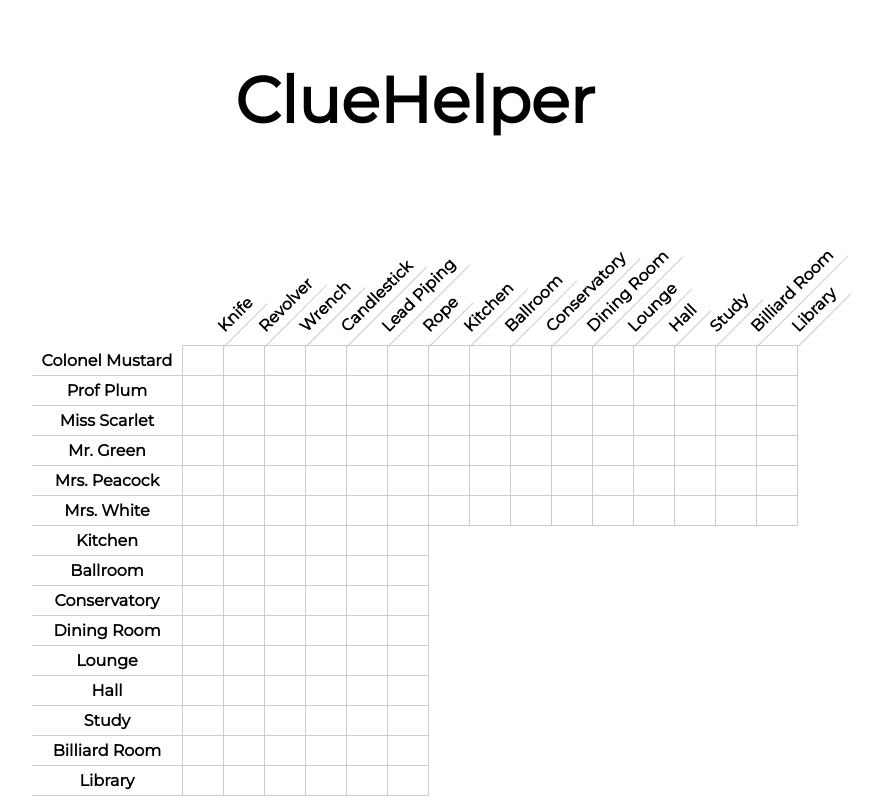
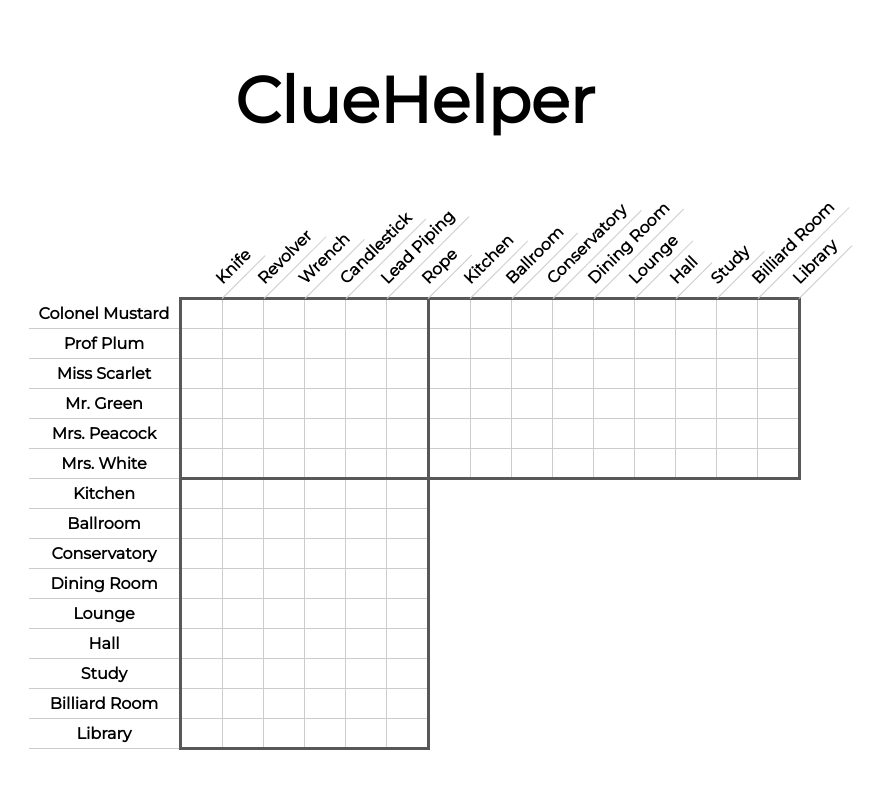
Before and after one commit to Jshhhh/ClueHelper, a React app: page / in a window 1280 px wide. Shown: the whole page, without its empty margins (225-1108 px from the left). Built offline with nearby package versions, Linux system fonts and the light colour scheme; the HTML template or start-up script is replaced by a standard one.

Commit message:
Edits keys on cells

```diff
--- a/src/components/App.jsx
+++ b/src/components/App.jsx
@@ -4,22 +4,13 @@ import { connect } from 'react-redux';
 import Board from './Board';
 import './App.scss';
 
-const mapStateToProps = state => {
-    return {
-        newValue: state.playerName
-    }
-};
-
-class App extends Component {
-
-    render() {
-        return (
-            <section>
-                <h1 className="title">ClueHelper</h1>
-                <Board></Board>
-            </section>
-        )
-    }
+const App = () => {
+    return (
+        <section>
+            <h1 className="title">ClueHelper</h1>
+            <Board></Board>
+        </section>
+    );
 }
 
-export default connect(mapStateToProps)(App);
+export default connect()(App);
--- a/src/components/App.scss
+++ b/src/components/App.scss
@@ -1,5 +1,5 @@
 .title {
     width: fit-content;
-    margin-bottom: 4rem;
+    margin-bottom: 1rem;
     font-size: 4rem;
 }
--- a/src/components/Board.jsx
+++ b/src/components/Board.jsx
@@ -25,12 +25,12 @@ const Board = (props) => {
             </thead>
             <tbody>
                 {
-                    props.players.map(player=> {
+                    props.players.map((player, index) => {
                         return (
                             <tr key={player}>
                                 <th className='row-header'>{player}</th>
-                                {props.weapons.map((e, i) => <td key={e + i}></td>)}
-                                {props.rooms.map((e, i) => <td key={e + i}></td>)}
+                                {props.weapons.map((e, i) => <td key={`${index}${i}`} ></td>)}
+                                {props.rooms.map((e, i) => <td key={`${index}${i}`} ></td>)}
                             </tr>
                         );
                     })
@@ -40,7 +40,7 @@ const Board = (props) => {
                         return (
                             <tr key={room + 'Col'}>
                                 <th className='row-header'>{room}</th>
-                                {props.weapons.map(e => <td key={e + 'row2'}></td>)}
+                                {props.weapons.map(e => <td key={e + 'row2'} ></td>)}
                             </tr>
                         );
                     })
--- a/src/main.scss
+++ b/src/main.scss
@@ -1,11 +1,12 @@
 @import url('https://fonts.googleapis.com/css?family=Montserrat');
 
-$borderBold: 3px solid black;
+$borderBold: 3px solid #585858;;
 
 body {
     justify-content: center;
     font-family: 'Montserrat', sans-serif;
 }
+
 section {
     display: flex;
     flex-direction: column;
@@ -13,37 +14,20 @@ section {
     align-items: center;
 }
 
-// table {
-//     font-weight: bold;
-//     border-collapse: collapse;
-//     margin: 0px;
-//     padding: 4px;
-//     tbody {
-//         border: $borderBold;
-//     }
-// }
-
-// td {
-//     border: 1px solid black;
-//     width: 30px;
-//     height: 30px;
-// }
-
-// th {
-//     border: none;
-//     text-align: center;
-//     transform: rotate(-45deg) translate(30px, -20px);
-//     white-space: nowrap;
-// }
-
 table {
     border-collapse: collapse;
+
+    //header styles and rotation
     td {
       text-align: center;
       width: 30px;
       padding: 10px 5px;
       border: 1px solid #ccc;
+      &:hover {
+          background-color: #ccc;
+      }
     }
+
     th.rotate-header {
       height: 140px;
       white-space: nowrap;
@@ -56,8 +40,23 @@ table {
         padding: 5px 10px;
       }
     }
+
     th.row-header {
       padding: 5px 10px 5px;
       border-bottom: 1px solid #ccc;
+      border-right: $borderBold;
+    }
+
+    //table bold bordering
+    tr:first-of-type td {
+        border-top: $borderBold;
+    }
+
+    tr td:last-child, tr td:nth-child(7) {
+        border-right: $borderBold;
+    }
+
+    tr:nth-child(6) td, tr:last-of-type td {
+        border-bottom: $borderBold;
     }
   }
```
Also changed, not shown: 1 other file (tests, documents, lock files or other folders).
